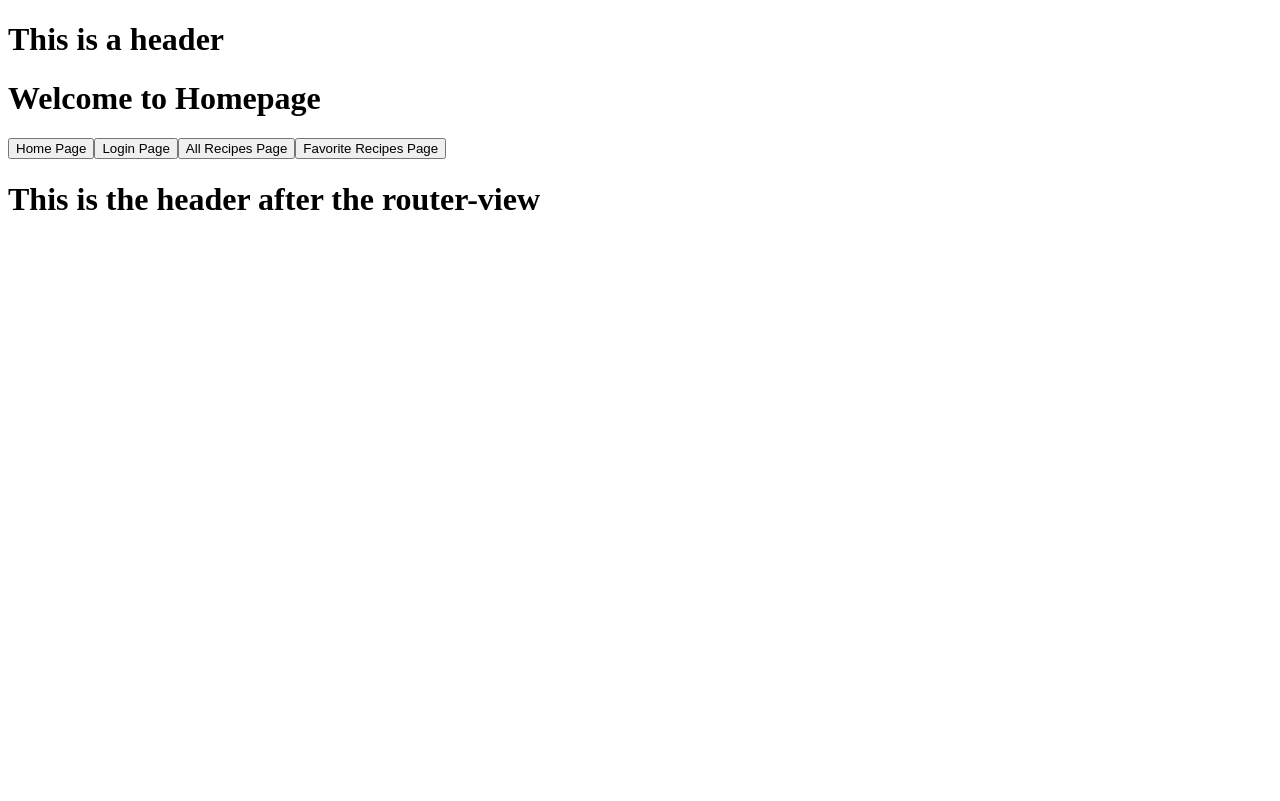
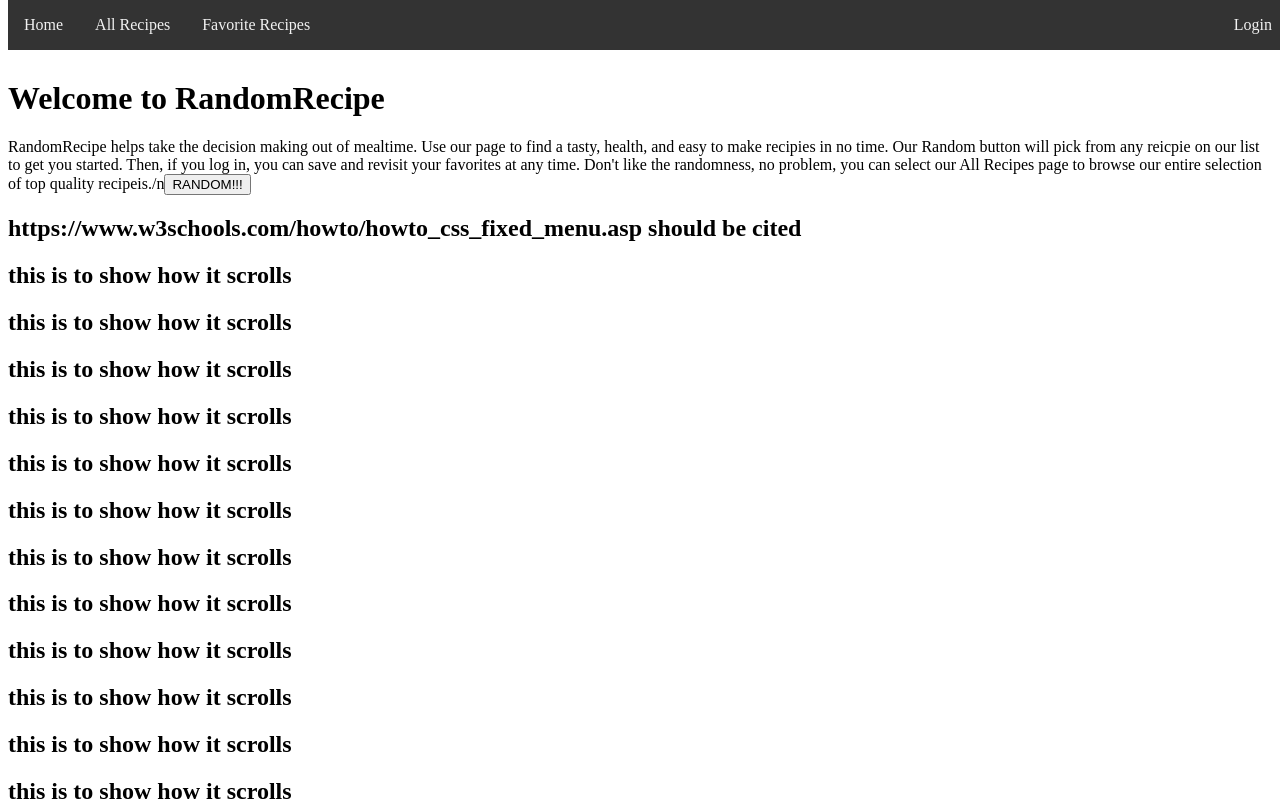
Before and after one commit to alexanderjfang/webappfinal, a Vue app: page /#/ in a window 1280 px wide. Shown: the top 801 px of the page. Built offline with nearby package versions, Linux system fonts and the light colour scheme.

Commit message:
added menubar across the top

```diff
--- a/src/views/Homepage.vue
+++ b/src/views/Homepage.vue
@@ -1,10 +1,40 @@
 <template>
-  <div class="home">
-    <h1>Welcome to Homepage</h1>
-    <button @click="homepage">Home Page</button>
-    <button @click="login">Login Page</button>
-    <button @click="allrecipes">All Recipes Page</button>
-    <button @click="favorites">Favorite Recipes Page</button>
+  <div>
+    <div class="navbar">
+      <a @click="homepage">Home</a>
+      <a @click="allrecipes">All Recipes</a>
+      <a @click="favorites">Favorite Recipes</a>
+      <!-- <a2 id="title"> RandomRecipe </a2> -->
+      <a id="login" @click="login">Login</a>
+    </div>
+    <div class="main">
+      <h1>Welcome to RandomRecipe</h1>
+      <a>RandomRecipe helps take the decision making out of mealtime.  Use our
+        page to find a tasty, health, and easy to make recipies in no time.
+        Our Random button will pick from any reicpie on our list to get
+        you started.  Then, if you log in, you can save and revisit your
+        favorites at any time.  Don't like the randomness, no problem, you
+        can select our All Recipes page to browse our entire selection of
+        top quality recipeis./n</a>
+        <button> RANDOM!!!</button>
+        <h2>https://www.w3schools.com/howto/howto_css_fixed_menu.asp should be cited</h2>
+        <h2>this is to show how it scrolls</h2>
+        <h2>this is to show how it scrolls</h2>
+        <h2>this is to show how it scrolls</h2>
+        <h2>this is to show how it scrolls</h2>
+        <h2>this is to show how it scrolls</h2>
+        <h2>this is to show how it scrolls</h2>
+        <h2>this is to show how it scrolls</h2>
+        <h2>this is to show how it scrolls</h2>
+        <h2>this is to show how it scrolls</h2>
+        <h2>this is to show how it scrolls</h2>
+        <h2>this is to show how it scrolls</h2>
+        <h2>this is to show how it scrolls</h2>
+        <h2>this is to show how it scrolls</h2>
+        <h2>this is to show how it scrolls</h2>
+        <h2>this is to show how it scrolls</h2>
+
+    </div>
   </div>
 </template>
 
@@ -31,4 +61,42 @@ export default class Homepage extends Vue {
 
 <!-- Add "scoped" attribute to limit CSS to this component only -->
 <style scoped>
+.navbar {
+  overflow: hidden;
+  background-color: #333;
+  position: fixed; /* Set the navbar to fixed position */
+  top: 0; /* Position the navbar at the top of the page */
+  width: 100%; /* Full width */
+}
+
+/* Links inside the navbar */
+.navbar a {
+  float: left;
+  display: block;
+  color: #f2f2f2;
+  text-align: center;
+  padding: 16px 16px;
+  text-decoration: none;
+}
+.navbar a2 {
+  float: center;
+  display: block;
+  color: #f2f2f2;
+  text-align: center;
+  font-size: 30px;
+  padding: 8px 8px;
+  text-decoration: none;
+}
+
+
+
+#login {
+  float: right;
+}
+
+/* Change background on mouse-over */
+.navbar a:hover {
+  background: #ddd;
+  color: black;
+}
 </style>
```
